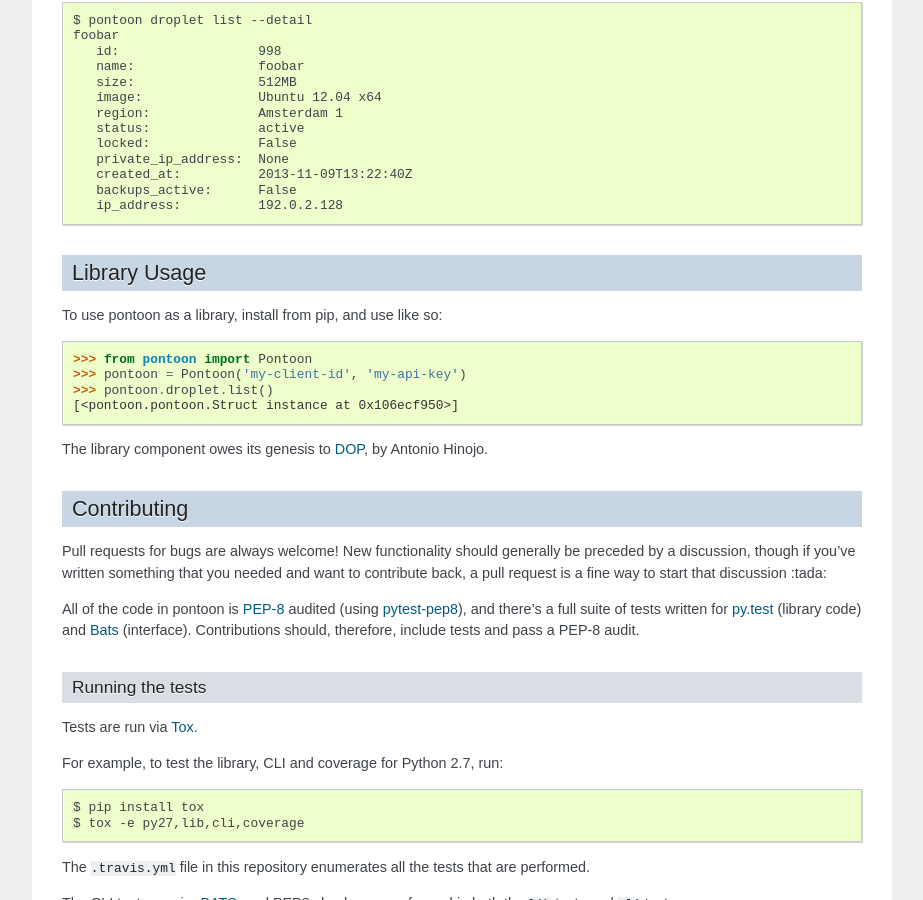
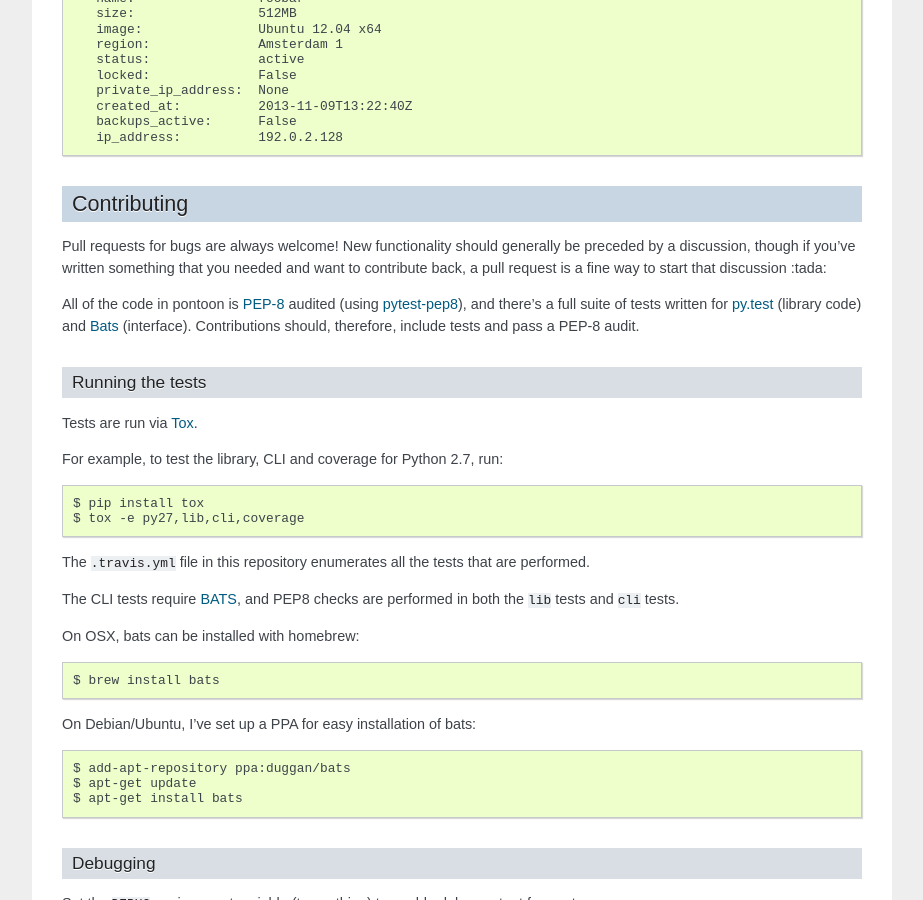
Before and after one commit to duggan/pontoon, a Sphinx documentation site: the page built from docs/README.rst, in a window 1280 px wide and 900 px high, scrolled down 1868 px. Shown: the whole window, without its empty margins (198-1121 px from the left). Built offline with Sphinx 7.4.7, drawn with Linux system fonts in a browser that asks for light colours; the version number could not be read and is left out; some of the changed text lies outside the part shown.

Commit message:
Remove Library usage from docs

```diff
--- a/docs/README.rst
+++ b/docs/README.rst
@@ -130,21 +124,6 @@
        backups_active:      False
        ip_address:          192.0.2.128
 
-Library Usage
--------------
-
-To use pontoon as a library, install from pip, and use like so:
-
-::
-
-    >>> from pontoon import Pontoon
-    >>> pontoon = Pontoon('my-client-id', 'my-api-key')
-    >>> pontoon.droplet.list()
-    [<pontoon.pontoon.Struct instance at 0x106ecf950>]
-
-The library component owes its genesis to
-`DOP <https://github.com/ahmontero/dop>`__, by Antonio Hinojo.
-
 Contributing
 ------------
 
```
Also changed, not shown: other parts of docs/README.rst (+1 -7 lines).
